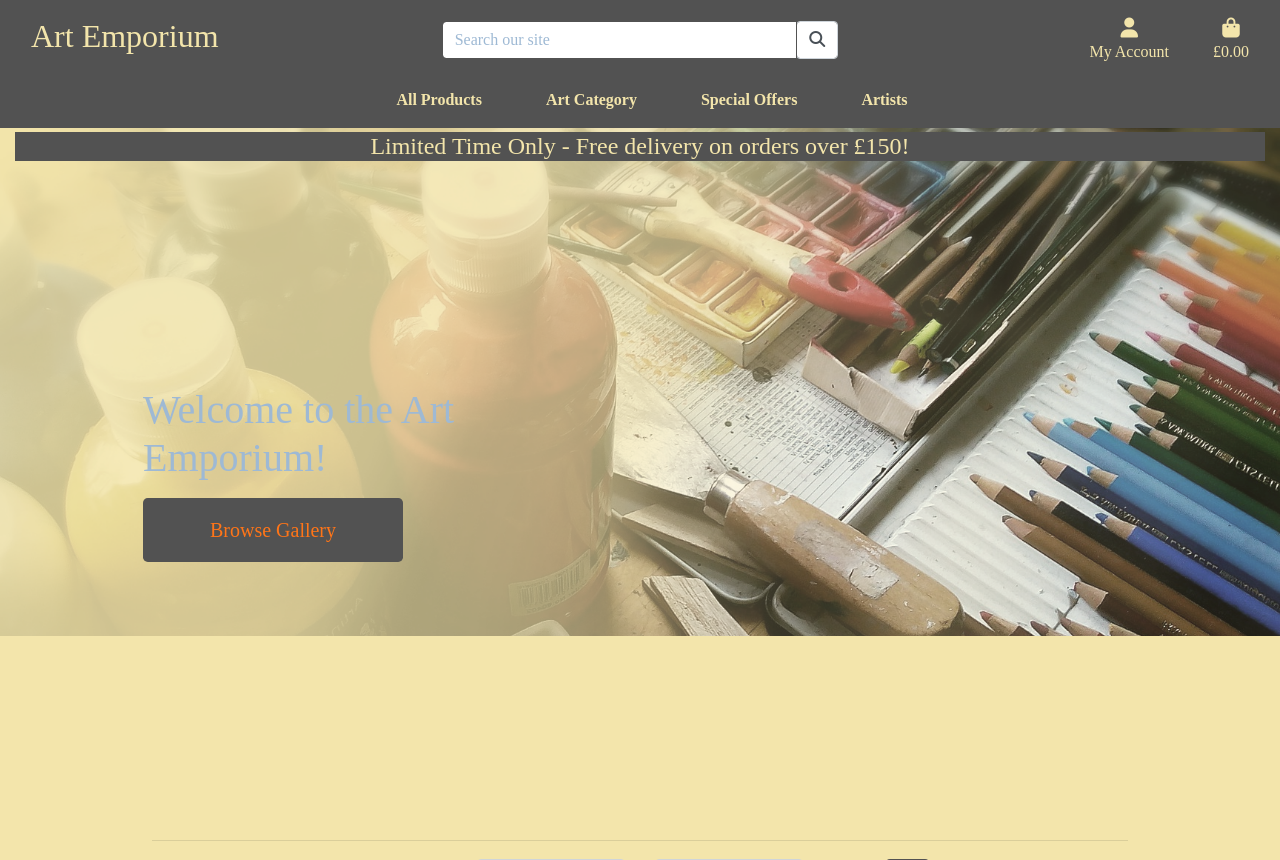
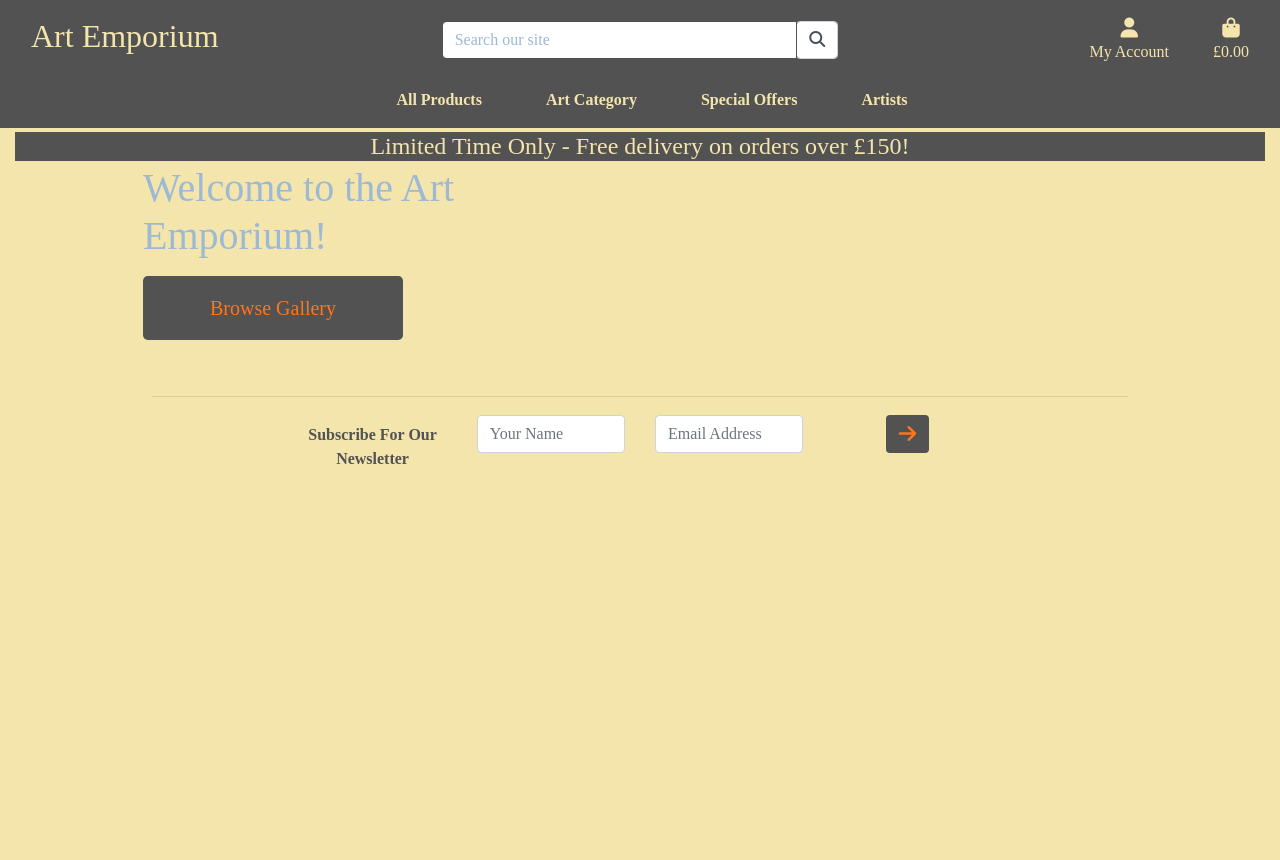
Before and after one commit to Ad-White/art_emporium, a Django app: page / in a window 1280 px wide. Shown: the top 860 px of the page. After the commit the page ends 464 px from the top, so only its background shows below. Run offline with Django 3.2, Linux system fonts and the light colour scheme; some libraries are stand-ins or nearby versions; some web fonts are replaced.

Commit message:
Adjust webhook handler and base.css

```diff
--- a/checkout/webhook_handler.py
+++ b/checkout/webhook_handler.py
@@ -122,7 +122,7 @@ class StripeWH_Handler:
                     town_or_city=shipping_details.address.city,
                     street_address1=shipping_details.address.line1,
                     street_address2=shipping_details.address.line2,
-                    county=shipping_details.state,
+                    county=shipping_details.address.state,
                     original_bag=bag,
                     stripe_pid=pid,
                 )
--- a/static/css/base.css
+++ b/static/css/base.css
@@ -6,9 +6,9 @@ html {
 
 /* styling for the body */
 body {
-    background: url('/media/art_emporium_hero_image.png') no-repeat center center fixed;
+    /* background: url('/media/art_emporium_hero_image.png') no-repeat center center fixed;
     background-size: cover;
-    height: calc(100vh - 164px);
+    height: calc(100vh - 164px); */
     font-family: 'basic';
     background-color: #F3E5AB;
 }
```
